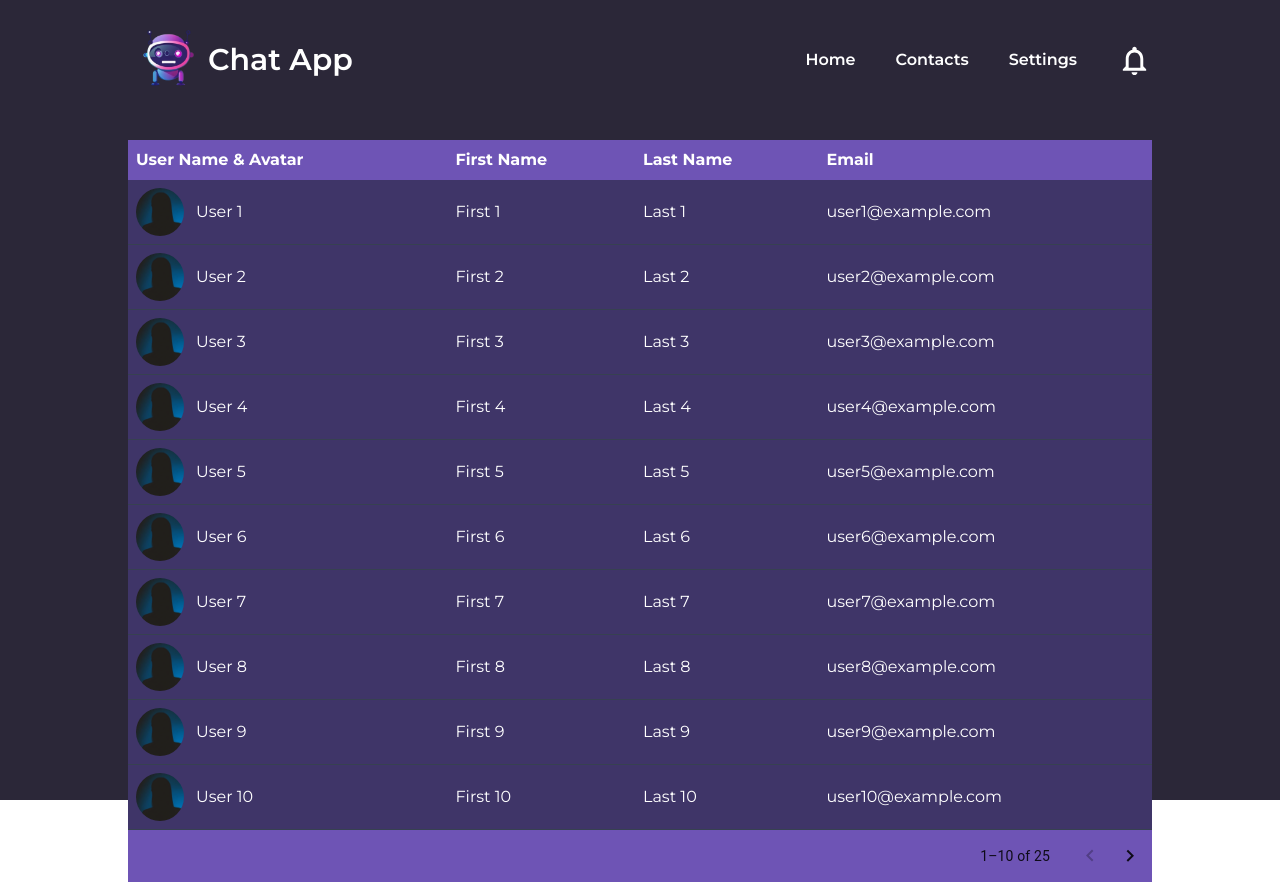
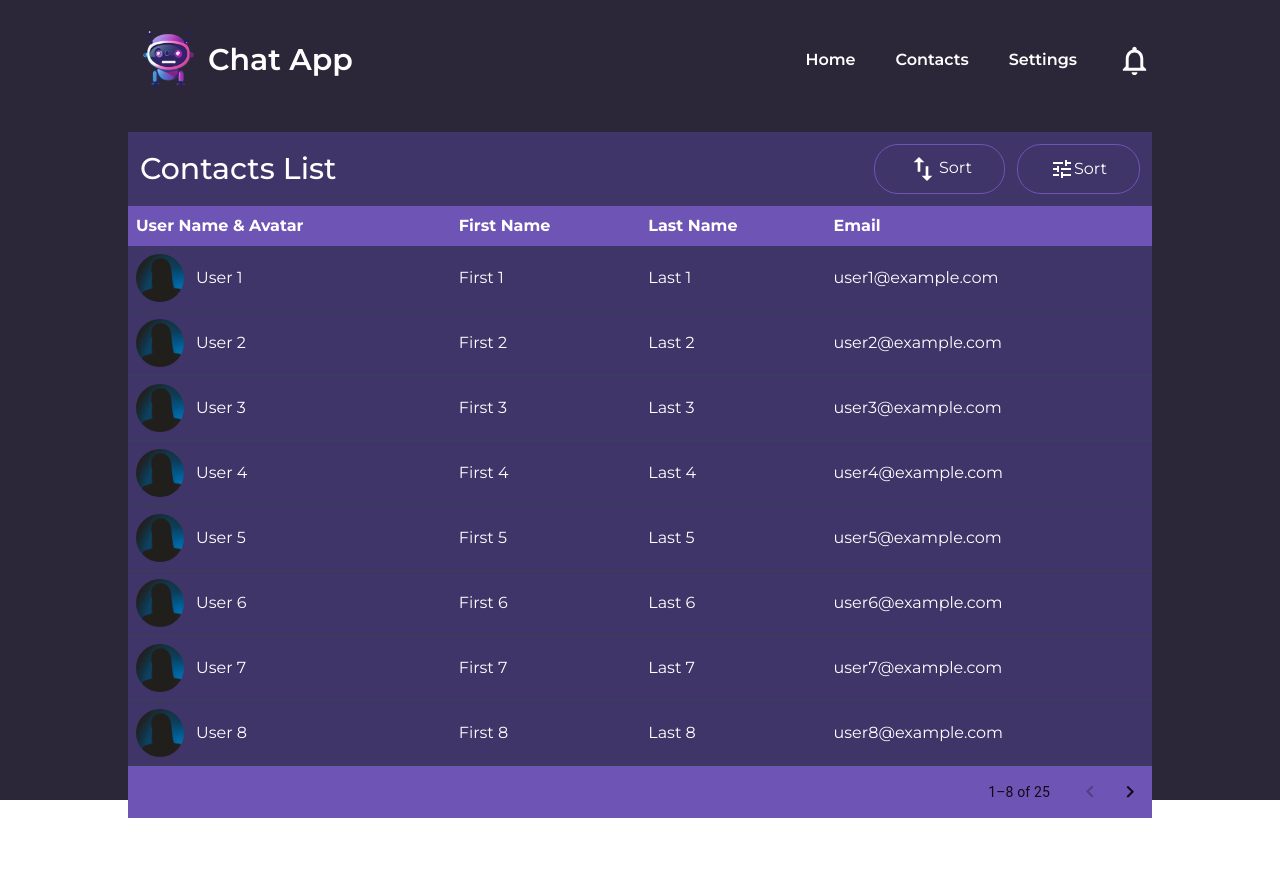
Before and after one commit to Tomo233/chat-app, a React (Vite) app: page / in a window 1280 px wide. After the commit the page ends 818 px from the top, so only its background shows below. Built offline with nearby package versions, Linux system fonts and the light colour scheme.

Commit message:
add sort and filter button to contacts table

```diff
--- a/src/components/AppLayout.tsx
+++ b/src/components/AppLayout.tsx
@@ -1,4 +1,4 @@
-import Contacts from "../features/Contacts/Contacts";
+import Contacts from "../features/Contacts/ContactsTable";
 import Container from "./Container";
 import Header from "./Header";
 
--- a/src/components/Header.tsx
+++ b/src/components/Header.tsx
@@ -3,7 +3,7 @@ import Notifications from "./Notifications";
 
 function Header() {
   return (
-    <header className="pt-5 mb-10">
+    <header className="pt-5 mb-8">
       <div className="flex justify-between items-center">
         <div className="flex items-center">
           <img src={Logo} alt="Logo" className="h-20" />
--- a/src/features/Contacts/Contacts.tsx
+++ b/src/features/Contacts/ContactsTable.tsx
@@ -1,10 +1,11 @@
 import TablePagination from "@mui/material/TablePagination";
 import { MouseEvent, useState } from "react";
 import ProfileImage from "../../assets/profile.png";
-
+import SwapVertIcon from "@mui/icons-material/SwapVert";
+import TuneIcon from "@mui/icons-material/Tune";
 export default function Contacts() {
   const [page, setPage] = useState(0);
-  const rowsPerPage = 10;
+  const rowsPerPage = 8;
 
   // Handle page change for pagination
   const handleChangePage = (
@@ -34,6 +35,19 @@ export default function Contacts() {
 
   return (
     <div className="max-w-full  bg-primaryPurple text-white overflow-hidden">
+      <div className="flex justify-between items-center p-3">
+        <h1 className="text-3xl font-medium">Contacts List</h1>
+        <div className="flex gap-3">
+          <button className="border border-secondaryPurple px-8 py-2 rounded-3xl">
+            <SwapVertIcon sx={{ fontSize: "2rem" }} />
+            <span>Sort</span>
+          </button>
+          <button className="border border-secondaryPurple px-8 py-2 rounded-3xl">
+            <TuneIcon sx={{ fontSize: "1.5rem" }} />
+            <span>Sort</span>
+          </button>
+        </div>
+      </div>
       <table className="w-full text-left">
         <thead className="bg-secondaryPurple">
           <tr>
--- a/src/pages/ContactsPage.tsx
+++ b/src/pages/ContactsPage.tsx
@@ -1,9 +1,9 @@
-import Contacts from "../features/Contacts/Contacts";
+import ContactsTable from "../features/Contacts/ContactsTable";
 
 function ContactsPage() {
   return (
     <>
-      <Contacts />
+      <ContactsTable />
     </>
   );
 }
```
